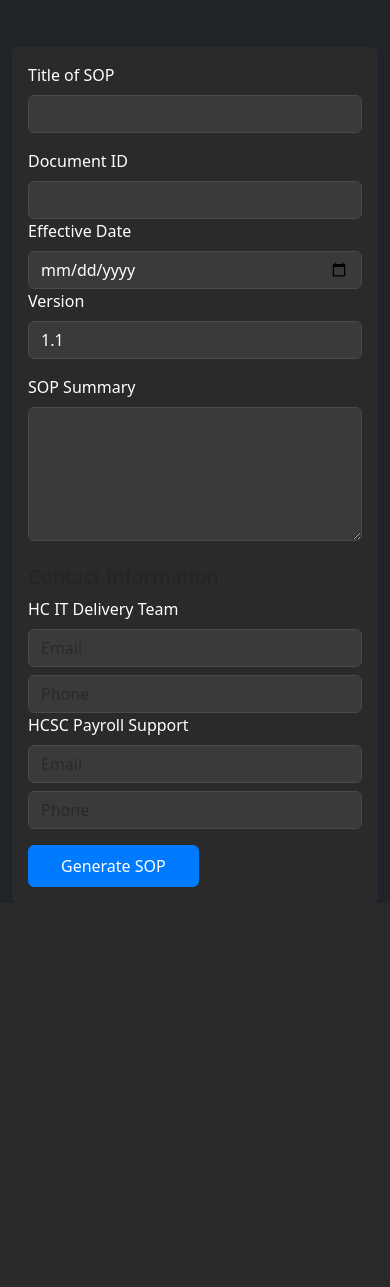
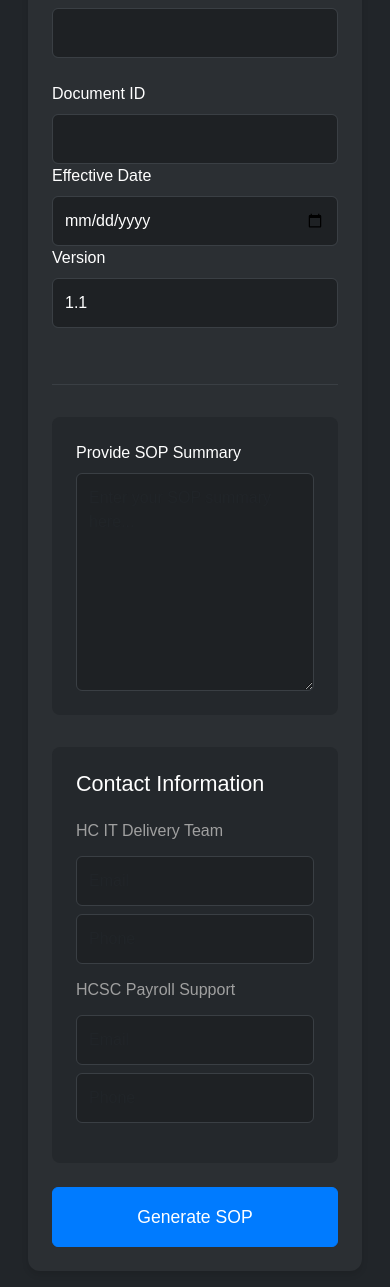
Before and after one commit to randy9840524/HCSCSOPGenerator-1, a Flask app: page / in a window 390 px wide. Shown: the part 381-1668 px from the top of the page. Before the commit the page ends 1268 px from the top, so only its background shows below. Run offline with Flask 3, Linux system fonts and the light colour scheme.

Commit message:
Agent query: Does the interface match the style of the Legal Consultant AI and include all the required fields (SOP Summary, Title, Document ID, Effective Date, Version, and Contact Information)?
Update styling and layout of SOP generator page, improving form structure and responsiveness.

```diff
--- a/static/css/style.css
+++ b/static/css/style.css
@@ -1,67 +1,117 @@
 body {
-    background-color: #1a1a1a;
+    background-color: #1e2124;
+    color: #ffffff;
+    font-family: 'Arial', sans-serif;
+}
+
+.main-container {
+    max-width: 1000px;
+    margin: 2rem auto;
+    padding: 0 1rem;
+}
+
+h1 {
+    font-size: 2.5rem;
+    text-align: center;
+    margin-bottom: 0.5rem;
+    font-weight: 600;
+}
+
+.subtitle {
+    text-align: center;
+    color: #a0a0a0;
+    margin-bottom: 3rem;
+    font-size: 1.1rem;
+}
+
+.form-container {
+    background-color: #2b2f33;
+    border-radius: 12px;
+    padding: 2rem;
+    box-shadow: 0 4px 6px rgba(0, 0, 0, 0.1);
+}
+
+.form-label {
+    color: #ffffff;
+    font-weight: 500;
+    margin-bottom: 0.5rem;
+}
+
+.form-control {
+    background-color: #1e2124;
+    border: 1px solid #3a3f44;
+    color: #ffffff;
+    padding: 0.75rem;
+    border-radius: 6px;
+}
+
+.form-control:focus {
+    background-color: #1e2124;
+    border-color: #007bff;
+    color: #ffffff;
+    box-shadow: 0 0 0 0.25rem rgba(0, 123, 255, 0.15);
+}
+
+textarea.form-control {
+    min-height: 150px;
+    resize: vertical;
+}
+
+.contact-section {
+    background-color: #24282c;
+    padding: 1.5rem;
+    border-radius: 8px;
+    margin-top: 2rem;
+}
+
+.contact-section h4 {
+    margin-bottom: 1.5rem;
     color: #ffffff;
 }
 
-.bg-darker {
-    background-color: #2a2a2a;
-}
-
-.hero-section {
-    position: relative;
-    height: 300px;
-    background-size: cover;
-    background-position: center;
-    border-radius: 8px;
-    margin-bottom: 2rem;
-}
-
-.hero-section .overlay {
-    position: absolute;
-    top: 0;
-    left: 0;
-    right: 0;
-    bottom: 0;
-    background: rgba(0, 0, 0, 0.7);
-    display: flex;
-    flex-direction: column;
-    justify-content: center;
-    align-items: center;
-    text-align: center;
-    padding: 2rem;
-    border-radius: 8px;
-}
-
-.card {
-    border: none;
-    box-shadow: 0 4px 6px rgba(0, 0, 0, 0.1);
-}
-
-.form-control {
-    background-color: #3a3a3a;
-    border: 1px solid #4a4a4a;
-    color: #ffffff;
-}
-
-.form-control:focus {
-    background-color: #3a3a3a;
-    border-color: #007bff;
-    color: #ffffff;
-    box-shadow: 0 0 0 0.25rem rgba(0, 123, 255, 0.25);
+.contact-group h5 {
+    font-size: 1rem;
+    color: #a0a0a0;
+    margin-bottom: 1rem;
 }
 
 .btn-primary {
     background-color: #007bff;
     border-color: #007bff;
-    padding: 0.5rem 2rem;
+    padding: 1rem 3rem;
+    font-size: 1.1rem;
+    border-radius: 6px;
+    transition: all 0.3s ease;
 }
 
 .btn-primary:hover {
     background-color: #0056b3;
     border-color: #0056b3;
+    transform: translateY(-1px);
 }
 
-.form-label {
-    color: #ffffff;
-    font-weight: 500;
+.sop-header {
+    margin-bottom: 2rem;
+    padding-bottom: 2rem;
+    border-bottom: 1px solid #3a3f44;
 }
+
+.summary-section {
+    background-color: #24282c;
+    padding: 1.5rem;
+    border-radius: 8px;
+}
+
+@media (max-width: 768px) {
+    .main-container {
+        margin: 1rem auto;
+    }
+
+    .form-container {
+        padding: 1.5rem;
+    }
+
+    .btn-primary {
+        width: 100%;
+    }
+}
--- a/templates/index.html
+++ b/templates/index.html
@@ -1,24 +1,19 @@
 {% extends "base.html" %}
 
 {% block content %}
-<div class="hero-section mb-5" style="background-image: url('https://images.unsplash.com/photo-1454165804606-c3d57bc86b40')">
-    <div class="overlay">
-        <h1>SOP Generator</h1>
-        <p>Generate ISO 9000 compliant Standard Operating Procedures</p>
-    </div>
-</div>
+<div class="main-container">
+    <h1>HCSC Shared Services SOP Generator</h1>
+    <p class="subtitle">Generate ISO 9000 compliant Standard Operating Procedures</p>
 
-<div class="row">
-    <div class="col-lg-8 mx-auto">
-        <div class="card bg-darker">
-            <div class="card-body">
+    <div class="form-container">
         <form id="sopForm" method="POST" action="{{ url_for('generate_sop') }}">
-                    <div class="mb-3">
+            <div class="sop-header">
+                <div class="mb-4">
                     <label for="title" class="form-label">Title of SOP</label>
                     <input type="text" class="form-control" id="title" name="title" required>
                 </div>
 
-                    <div class="row mb-3">
+                <div class="row mb-4">
                     <div class="col-md-4">
                         <label for="document_id" class="form-label">Document ID</label>
                         <input type="text" class="form-control" id="document_id" name="document_id" readonly>
@@ -32,30 +27,37 @@
                         <input type="text" class="form-control" id="version" name="version" value="1.1" required>
                     </div>
                 </div>
-
-                    <div class="mb-3">
-                        <label for="summary" class="form-label">SOP Summary</label>
-                        <textarea class="form-control" id="summary" name="summary" rows="5" required></textarea>
             </div>
 
-                    <h5 class="mt-4">Contact Information</h5>
-                    <div class="row mb-3">
-                        <div class="col-md-6">
-                            <label class="form-label">HC IT Delivery Team</label>
+            <div class="summary-section mb-4">
+                <label for="summary" class="form-label">Provide SOP Summary</label>
+                <textarea class="form-control" id="summary" name="summary" rows="8" placeholder="Enter your SOP summary here..." required></textarea>
+            </div>
+
+            <div class="contact-section mb-4">
+                <h4>Contact Information</h4>
+                <div class="row">
+                    <div class="col-md-6 mb-3">
+                        <div class="contact-group">
+                            <h5>HC IT Delivery Team</h5>
                             <input type="email" class="form-control mb-2" name="contact_email" placeholder="Email" required>
                             <input type="tel" class="form-control" name="contact_phone" placeholder="Phone" required>
                         </div>
-                        <div class="col-md-6">
-                            <label class="form-label">HCSC Payroll Support</label>
+                    </div>
+                    <div class="col-md-6 mb-3">
+                        <div class="contact-group">
+                            <h5>HCSC Payroll Support</h5>
                             <input type="email" class="form-control mb-2" name="payroll_email" placeholder="Email" required>
                             <input type="tel" class="form-control" name="payroll_phone" placeholder="Phone" required>
                         </div>
                     </div>
+                </div>
+            </div>
 
-                    <button type="submit" class="btn btn-primary">Generate SOP</button>
+            <div class="text-center">
+                <button type="submit" class="btn btn-primary btn-lg">Generate SOP</button>
+            </div>
         </form>
     </div>
 </div>
-    </div>
-</div>
 {% endblock %}
```
Lines whose indentation alone changed are shown as unchanged.
